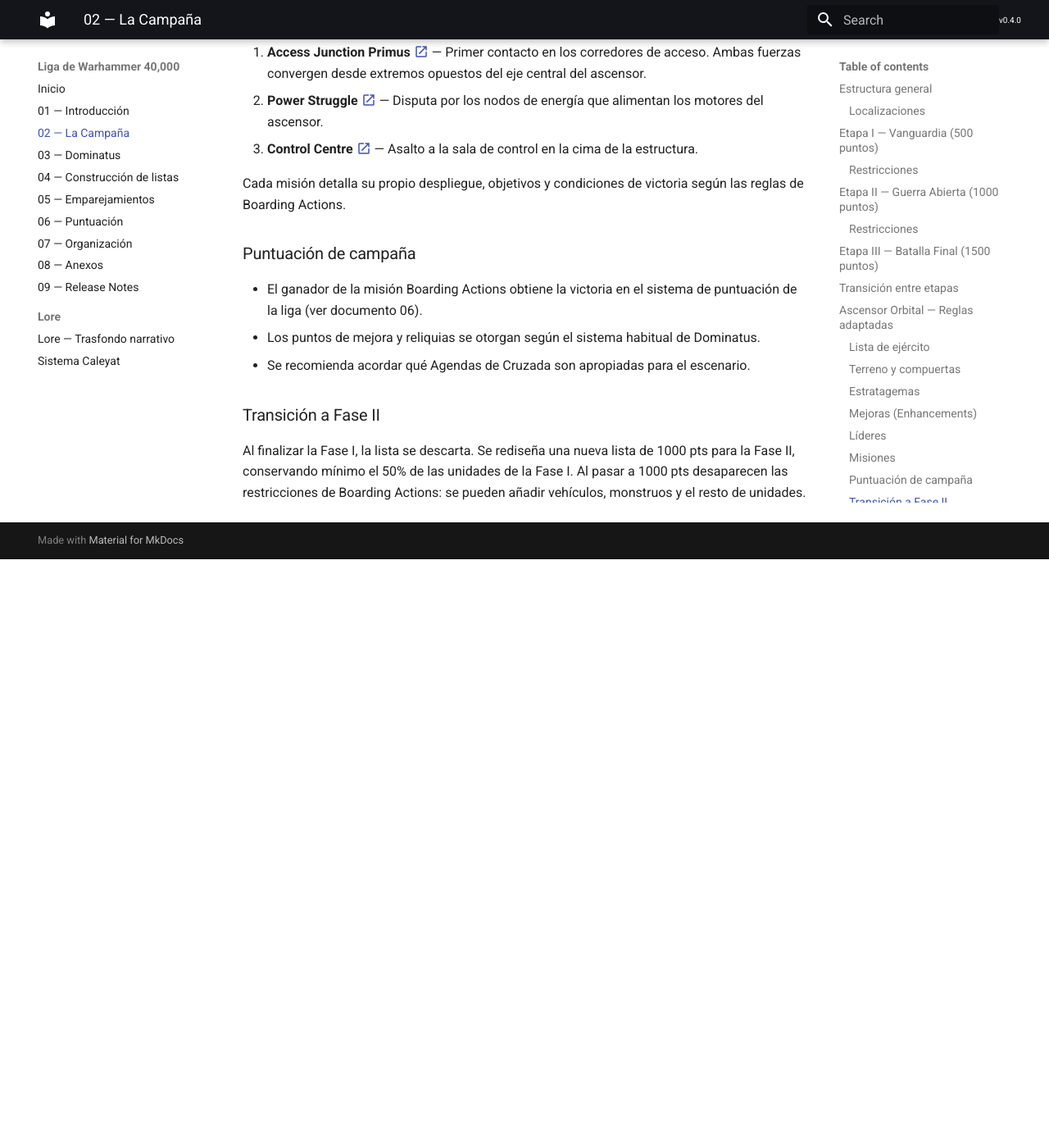
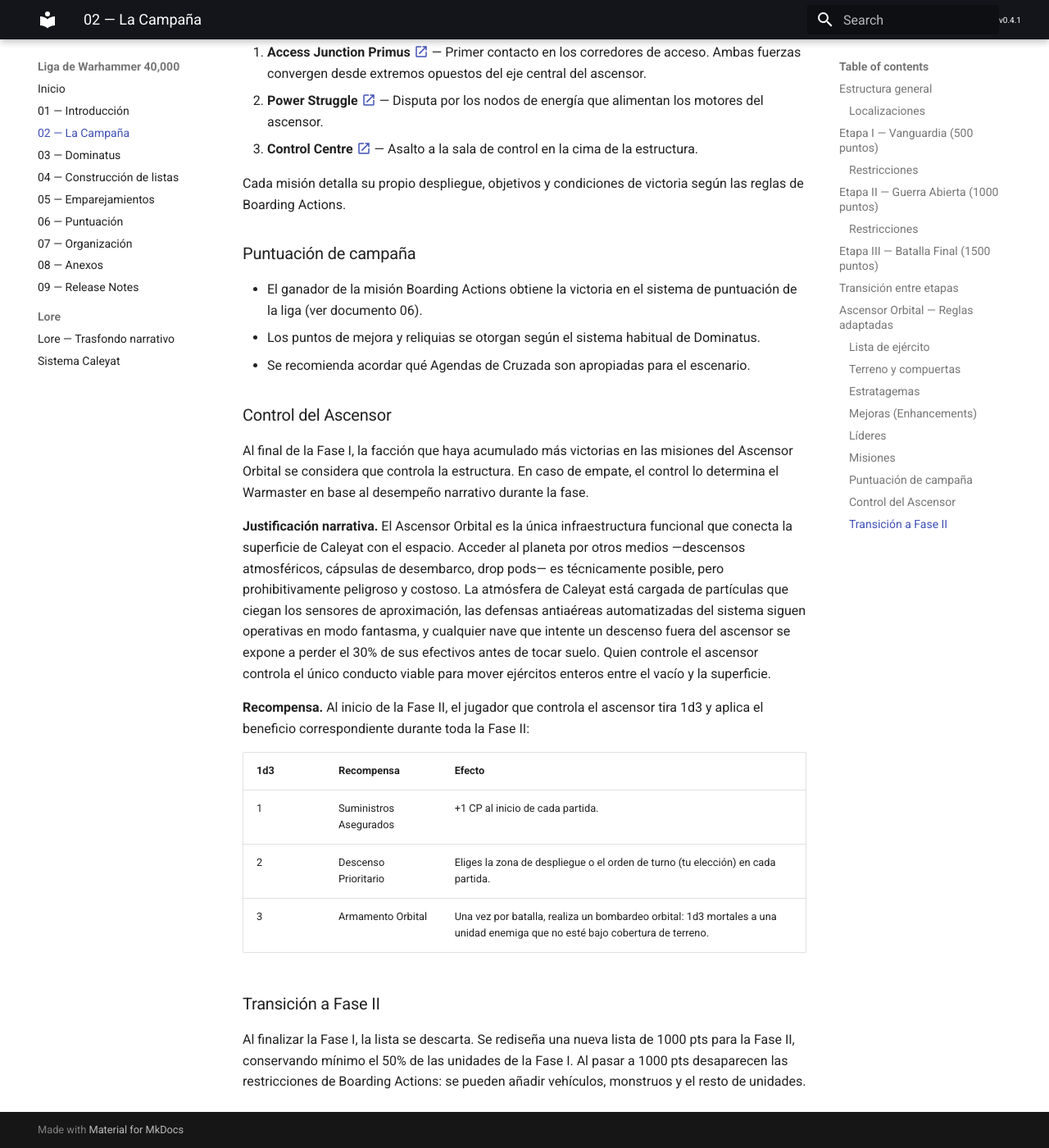
Before and after one commit to gonzalo-radio/liga-armagedon, an MkDocs documentation site: the page built from docs/02-campaña.md, in a window 1280 px wide and 1400 px high, scrolled down 3154 px. Shown: the whole window at 82% size. Built offline with MkDocs 1.6.1 and Material for MkDocs 9.7.7, drawn with Linux system fonts in a browser that asks for light colours; before the commit the page ends 3836 px from its top, so only the background shows below that.

Commit message:
v0.4.1: control del Ascensor Orbital — justificacion narrativa y recompensa 1d3

```diff
--- a/docs/02-campaña.md
+++ b/docs/02-campaña.md
@@ -104,6 +104,20 @@ Cada misión detalla su propio despliegue, objetivos y condiciones de victoria s
 - Los puntos de mejora y reliquias se otorgan según el sistema habitual de Dominatus.
 - Se recomienda acordar qué Agendas de Cruzada son apropiadas para el escenario.
 
+### Control del Ascensor
+
+Al final de la Fase I, la facción que haya acumulado más victorias en las misiones del Ascensor Orbital se considera que controla la estructura. En caso de empate, el control lo determina el Warmaster en base al desempeño narrativo durante la fase.
+
+**Justificación narrativa.** El Ascensor Orbital es la única infraestructura funcional que conecta la superficie de Caleyat con el espacio. Acceder al planeta por otros medios —descensos atmosféricos, cápsulas de desembarco, drop pods— es técnicamente posible, pero prohibitivamente peligroso y costoso. La atmósfera de Caleyat está cargada de partículas que ciegan los sensores de aproximación, las defensas antiaéreas automatizadas del sistema siguen operativas en modo fantasma, y cualquier nave que intente un descenso fuera del ascensor se expone a perder el 30% de sus efectivos antes de tocar suelo. Quien controle el ascensor controla el único conducto viable para mover ejércitos enteros entre el vacío y la superficie.
+
+**Recompensa.** Al inicio de la Fase II, el jugador que controla el ascensor tira 1d3 y aplica el beneficio correspondiente durante toda la Fase II:
+
+| 1d3 | Recompensa | Efecto |
+|---|---|---|
+| 1 | Suministros Asegurados | +1 CP al inicio de cada partida. |
+| 2 | Descenso Prioritario | Eliges la zona de despliegue o el orden de turno (tu elección) en cada partida. |
+| 3 | Armamento Orbital | Una vez por batalla, realiza un bombardeo orbital: 1d3 mortales a una unidad enemiga que no esté bajo cobertura de terreno. |
+
 ### Transición a Fase II
 
 Al finalizar la Fase I, la lista se descarta. Se rediseña una nueva lista de 1000 pts para la Fase II, conservando mínimo el 50% de las unidades de la Fase I. Al pasar a 1000 pts desaparecen las restricciones de Boarding Actions: se pueden añadir vehículos, monstruos y el resto de unidades.
--- a/mkdocs.yml
+++ b/mkdocs.yml
@@ -18,7 +18,7 @@ theme:
     - search.suggest
 
 extra:
-  version: "v0.4.0"
+  version: "v0.4.1"
 
 extra_css:
   - style/extra.css
```
Also changed, not shown: CHANGELOG.md (+7 -0 lines), docs/09-release-notes.md (+7 -0 lines).
